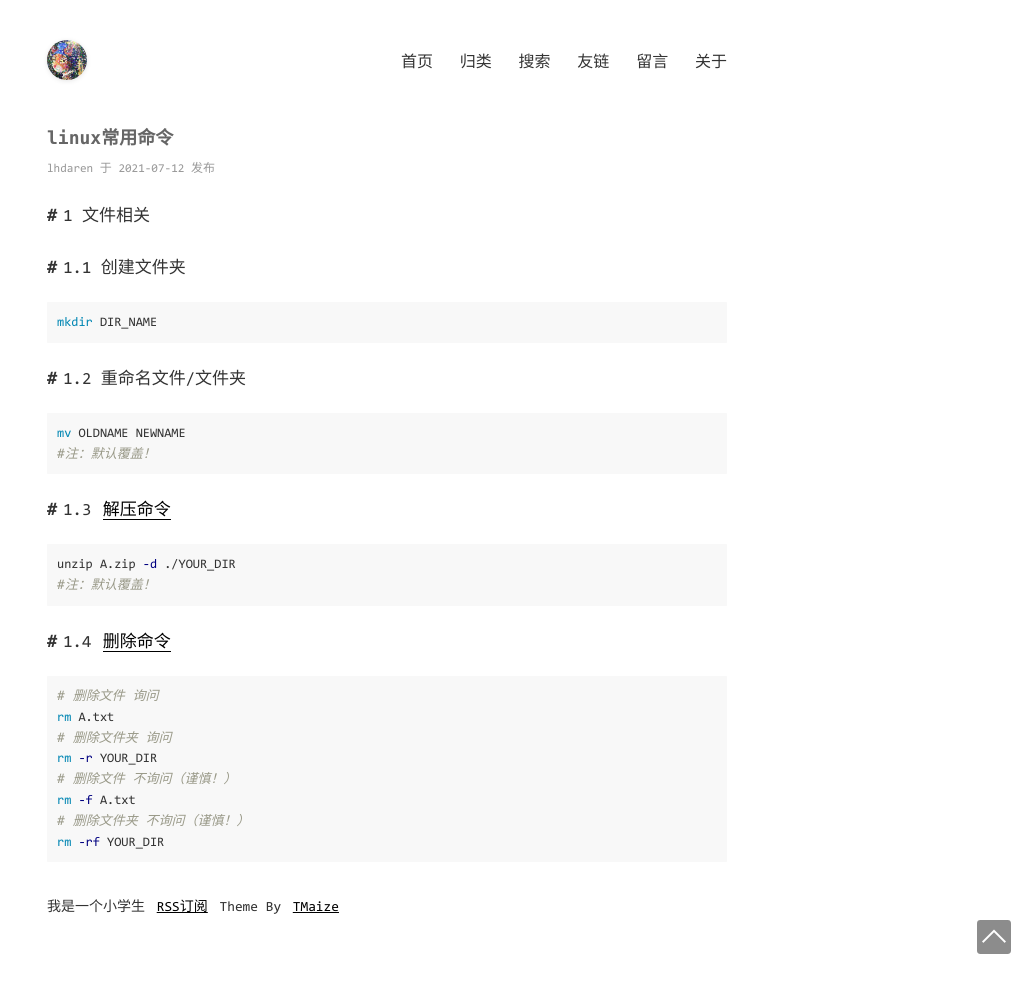
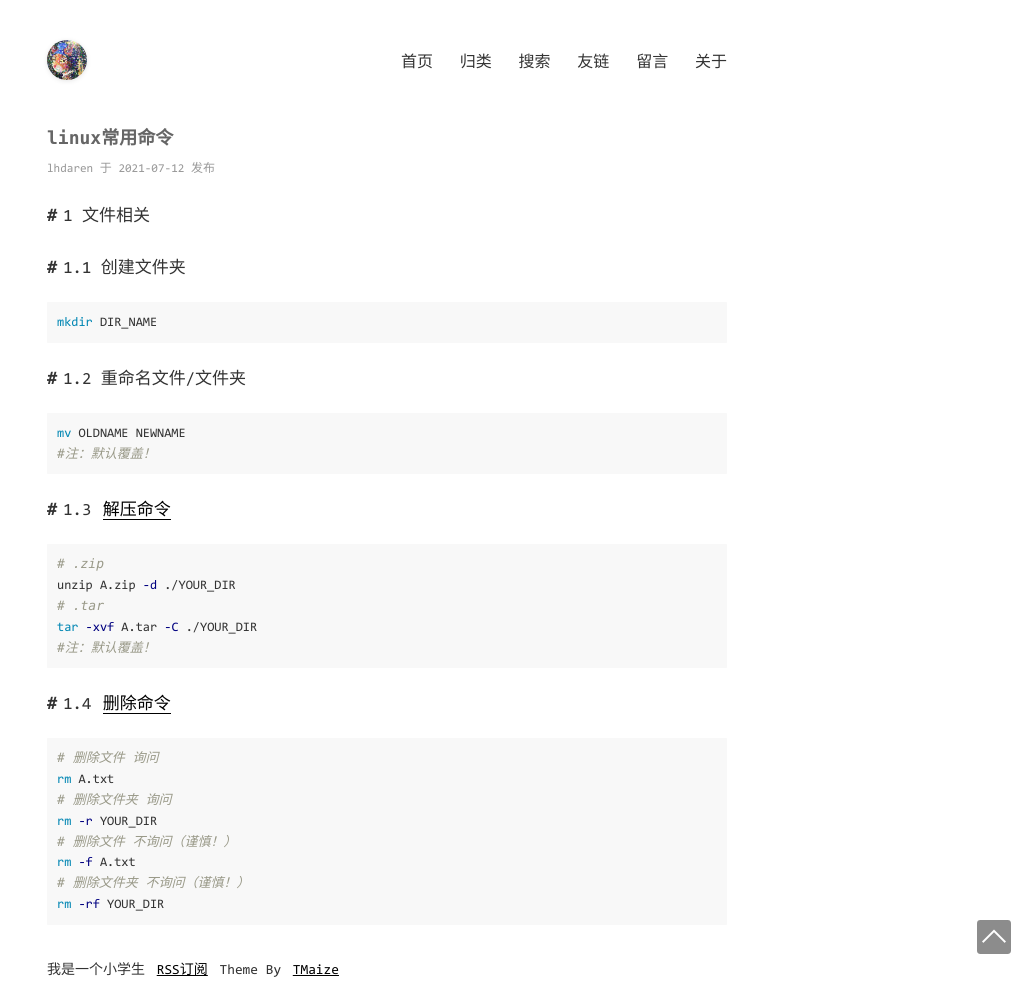
Before and after one commit to vegetarianfish/vegetarianfish.github.io, a Jekyll site: the page built from _posts/2021-07-12-linux常用命令.md, in a window 1280 px wide. Shown: the whole page, without its empty margins (253-1280 px from the left). Built offline with Jekyll 4.4.1, drawn with Linux system fonts in a browser that asks for light colours; comment, search, counter and statistics services are not loaded.

Commit message:
Update 2021-07-12-linux常用命令.md

````diff
--- a/_posts/2021-07-12-linux常用命令.md
+++ b/_posts/2021-07-12-linux常用命令.md
@@ -22,7 +22,10 @@ mv OLDNAME NEWNAME
 ## 1.3 [解压命令](https://www.cnblogs.com/zheh/p/3962119.html)
 
 ```shell
+# .zip
 unzip A.zip -d ./YOUR_DIR
+# .tar
+tar -xvf A.tar -C ./YOUR_DIR
 #注：默认覆盖！
 ```
 
````
